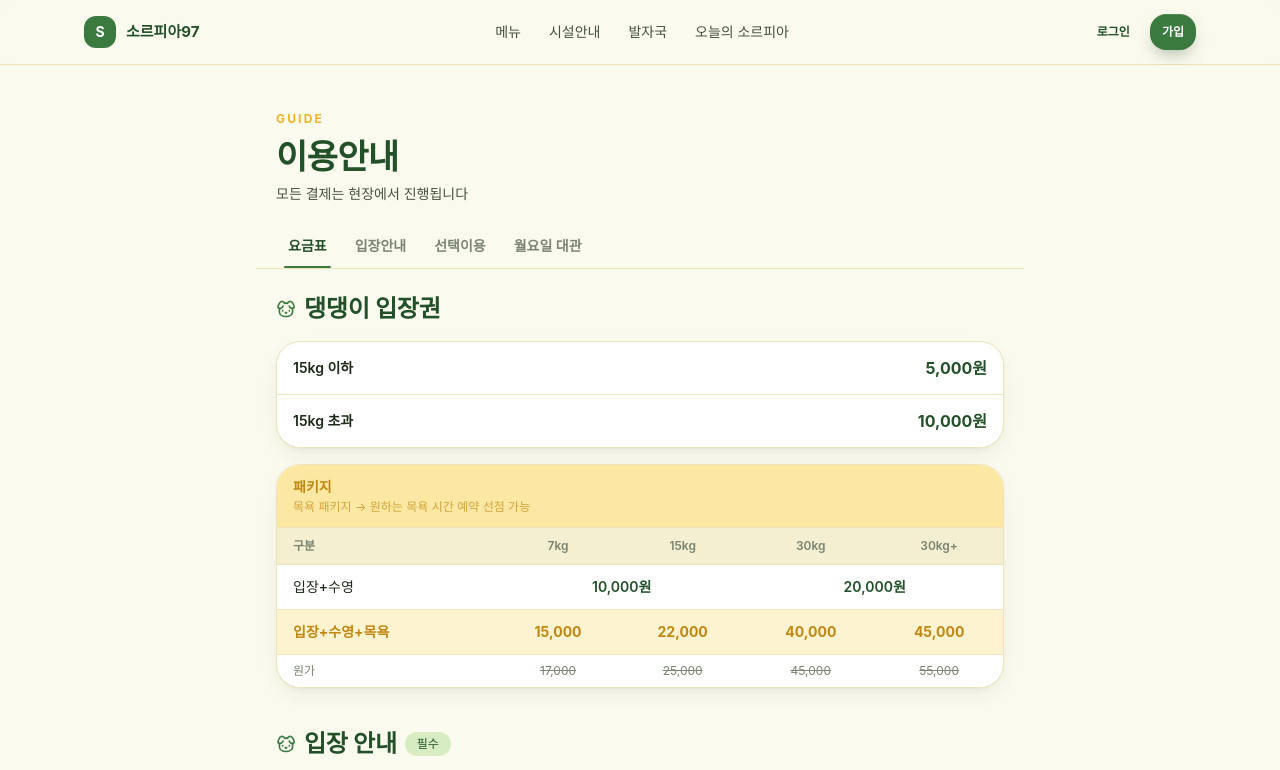
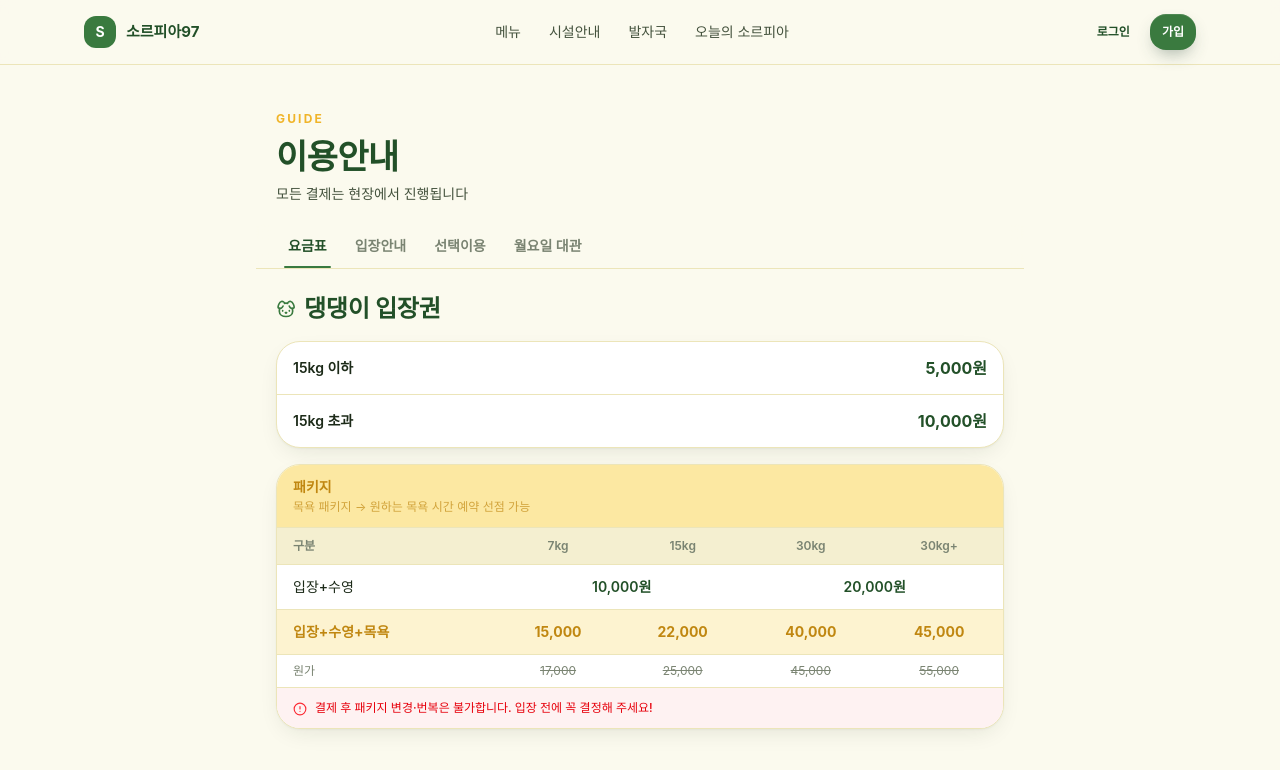
Before and after one commit to leearo9528-creator/sorpia97, a Next.js app: page /pricing in a window 1280 px wide. Shown: the top 770 px of the page. Built offline with nearby package versions, Linux system fonts and the light colour scheme; no server answers; a web font is replaced by a local one.

Commit message:
feat: 패키지 요금표 하단에 변경·번복 불가 안내 추가
https://claude.ai/code/session_012RMbzgm1K94GtwFjTkRx2r

```diff
--- a/src/app/pricing/page.tsx
+++ b/src/app/pricing/page.tsx
@@ -100,6 +100,10 @@ export default function PricingPage() {
                   </tr>
                 </tbody>
               </table>
+            </div>
+            <div className="flex items-start gap-2 px-4 py-3 border-t border-[var(--line)] bg-red-50">
+              <AlertCircle className="w-3.5 h-3.5 text-red-500 shrink-0 mt-0.5" />
+              <p className="text-xs text-red-600 font-medium">결제 후 패키지 변경·번복은 불가합니다. 입장 전에 꼭 결정해 주세요!</p>
             </div>
           </div>
         </section>
```
